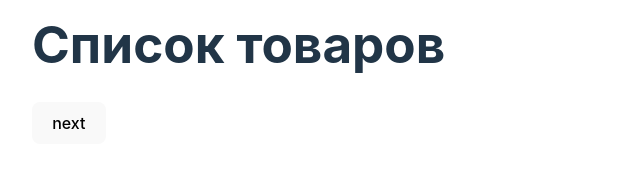
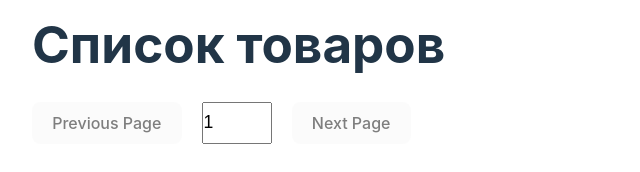
Before and after one commit to Tetrarium/valantis-test, a website built with Vite: page src/index.html in a window 1280 px wide. Shown: the whole page, without its empty margins (0-640 px from the left). Built offline with nearby package versions, Linux system fonts and the light colour scheme; no server answers.

Commit message:
Выполнена загрука товаров и отображение

```diff
--- /dev/null
+++ b/src/components/Page/Good/Good.css
@@ -0,0 +1,18 @@
+
+.good {
+  width: 200px;
+  border: 1px solid gray;
+  margin-bottom: 20px;
+  padding: 10px;
+  border-radius: 10px;
+  box-shadow: 1px 1px 4px 1px gray;
+
+  display: flex;
+  flex-direction: column;
+  align-items: center;
+  justify-content: space-between;
+}
+
+.good__name {
+  text-align: center;
+}
--- /dev/null
+++ b/src/components/Page/Good/Good.ts
@@ -0,0 +1,25 @@
+import "./Good.css";
+
+interface Props {
+  id: string;
+  brand: string | null;
+  price: number;
+  product: string;
+}
+
+export default function Good({
+  brand,
+  price,
+  product,
+}: Props): HTMLDivElement {
+  const good = document.createElement('div');
+  good.classList.add('good');
+
+  good.innerHTML = `
+    <div class="good__brand">${brand || 'No name'}</div>
+    <div class="good__name">${product}</div>
+    <div calss="good__price">Цена: ${price}</div>
+  `;
+
+  return good;
+}
--- a/src/components/Page/Page.css
+++ b/src/components/Page/Page.css
@@ -8,20 +8,15 @@
   justify-content: space-between;
 }
 
-.good {
-  width: 200px;
-  border: 1px solid gray;
-  margin-bottom: 20px;
-  padding: 10px;
-  border-radius: 10px;
-  box-shadow: 1px 1px 4px 1px gray;
-
+.page__control {
   display: flex;
-  flex-direction: column;
-  align-items: center;
-  justify-content: space-between;
+  margin-bottom: 30px;
 }
 
-.good__name {
-  text-align: center;
+.page__number {
+  display: inline-block;
+  font-size: 1.1em;
+  margin: 0 20px;
+  width: 70px;
+  display: flex;
 }
--- a/src/components/Page/Page.ts
+++ b/src/components/Page/Page.ts
@@ -1,7 +1,10 @@
 import "./Page.css";
 
 import { SHOW_LIMIT } from "@/config";
-import { GoodsController } from "@/modules/goods/GoodsController";
+import { GoodsController, Meta } from "@/modules/goods/GoodsController";
+
+import Good from "./Good/Good";
+import { ChangePageBtn } from "./UI/Button/Button";
 
 export class Page {
   private controller: GoodsController;
@@ -9,10 +12,17 @@ export class Page {
   private root: HTMLElement;
   private pageEl!: HTMLElement;
   private goodsContainer!: HTMLElement;
+  private pageControl!: HTMLElement;
+
+  private previousButton!: HTMLButtonElement;
+  private nextButton!: HTMLButtonElement;
+  private pageNumEl!: HTMLInputElement;
 
   constructor(root: HTMLElement) {
     this.root = root;
     this.controller = new GoodsController();
+
+    this.handleClickChangePage = this.handleClickChangePage.bind(this);
   }
 
   createPageEl(title: string) {
@@ -23,55 +33,85 @@ export class Page {
       <h1 class="page__header">${title}</h1>
     `);
 
-    const nextButton = this.createButton('next');
-    this.pageEl.appendChild(nextButton);
+    this.root.appendChild(this.pageEl);
+
+    this.createPageControl();
   }
 
-  createButton(title: string) {
-    const button = document.createElement('button');
-    button.textContent = title;
+  createPageControl() {
+    this.pageControl = document.createElement('div');
+    this.pageControl.classList.add('page__control');
 
-    return button;
+    this.previousButton = ChangePageBtn({
+      title: 'Previous Page',
+      onClick: this.handleClickChangePage,
+    });
+
+    this.nextButton = ChangePageBtn({
+      title: 'Next Page',
+      onClick: this.handleClickChangePage,
+    });
+
+    this.pageNumEl = document.createElement('input');
+    this.pageNumEl.type = 'number';
+    this.pageNumEl.classList.add('page__number');
+
+    this.pageControl.appendChild(this.previousButton);
+    this.pageControl.appendChild(this.pageNumEl);
+    this.pageControl.appendChild(this.nextButton);
+    this.pageEl.appendChild(this.pageControl);
+  }
+
+  updatePageControl({ currentPage, previousPage, nextPage, lastPage }: Meta) {
+    const DISABLED = 'disabled';
+    this.nextButton.classList.remove(DISABLED);
+    this.previousButton.classList.remove(DISABLED);
+
+    if (!previousPage) {
+      this.previousButton.classList.add(DISABLED);
+    }
+    if (!nextPage) {
+      this.nextButton.classList.add(DISABLED);
+    }
+
+    this.nextButton.dataset.page = nextPage?.toString();
+    this.previousButton.dataset.page = previousPage?.toString();
+
+    this.pageNumEl.value = currentPage.toString();
+    this.pageNumEl.min = '0';
+    this.pageNumEl.max = String(lastPage);
   }
 
   createGoodsEl() {
     this.goodsContainer = document.createElement('div');
     this.goodsContainer.classList.add('page__goods');
+
+    this.pageEl.appendChild(this.goodsContainer);
   }
 
-  async renderGoods() {
+  async renderGoods(page: number) {
+    this.pageNumEl.textContent = String(page);
+
     this.goodsContainer.innerHTML = 'Loading...';
-    const goods = await this.controller.getGoods(SHOW_LIMIT, 1);
+    const { goods, meta } = await this.controller.getGoods(SHOW_LIMIT, page);
 
-    console.log(goods);
+    console.log(meta);
+    this.updatePageControl(meta);
 
-    this.goodsContainer.innerHTML = goods
-      .map(good => this.createGoodEl(good))
-      .join(' ');
+    this.goodsContainer.innerHTML = '';
+
+    goods.forEach(good => this.goodsContainer.appendChild(
+      Good(good)
+    ));
   }
 
-  private createGoodEl(good: {
-    brand: string | null;
-    price: number;
-    product: string;
-  }) {
-    return `
-      <div class="good">
-        <div class="good__brand">${good.brand || 'No name'}</div>
-        <div class="good__name">${good.product}</div>
-        <div calss="good__price">Цена: ${good.price}</div>
-      </div>
-    `;
+  handleClickChangePage(page: number) {
+    this.renderGoods(page);
   }
-
 
   mount() {
     this.createPageEl('Список товаров');
-    this.root.appendChild(this.pageEl);
-
     this.createGoodsEl();
-    this.pageEl.appendChild(this.goodsContainer);
-
-    this.renderGoods();
+    this.renderGoods(1);
   }
 }
--- /dev/null
+++ b/src/components/Page/UI/Button/Button.css
@@ -0,0 +1,4 @@
+.disabled {
+  pointer-events: none;
+  opacity: .5;
+}
--- /dev/null
+++ b/src/components/Page/UI/Button/Button.ts
@@ -0,0 +1,24 @@
+import "./Button.css";
+
+interface Props {
+  title: string;
+  onClick?: (page: number) => void;
+}
+
+export function ChangePageBtn({ title, onClick }: Props) {
+  const button = document.createElement('button');
+  button.classList.add('button');
+  button.textContent = title;
+
+  console.log(onClick);
+
+  if (onClick) {
+    button.addEventListener('click', (evt) => {
+      evt.preventDefault();
+      console.log('click');
+      onClick(Number(button.dataset.page!));
+    });
+  }
+
+  return button;
+}
--- a/src/modules/goods/GoodsController.ts
+++ b/src/modules/goods/GoodsController.ts
@@ -1,16 +1,17 @@
 import { GoodsModel } from "./GoodsModel";
+
+export interface Meta {
+  currentPage: number;
+  previousPage: number | undefined;
+  nextPage: number | undefined;
+  lastPage?: number;
+}
 
 export class GoodsController {
   private model: GoodsModel;
-  private _hasNextPage: boolean;
 
   constructor() {
     this.model = new GoodsModel;
-    this._hasNextPage = false;
-  }
-
-  public get hasNextPage() {
-    return this._hasNextPage;
   }
 
   private async getNumberAllItems(): Promise<number> {
@@ -25,17 +26,30 @@ export class GoodsController {
     const offset = (page - 1) * limit;
 
     const ids = await this.model.getIds(limit + 1, offset);
-    this._hasNextPage = ids.length > limit;
 
     const items = await this.model.getItems(
       ids
     );
 
-    return [...(new Set(ids))]
+    const lastPage = await this.getNumAllPages(limit);
+
+    const goods = [...(new Set(ids))]
       .map(id =>
         items.find(item =>
           item.id === id))
       .filter(item => item !== undefined)
       .slice(0, limit) as typeof items;
+
+    const previousPage = page > 1 ? page - 1 : undefined;
+    const nextPage = page < lastPage ? page + 1 : undefined;
+
+    const meta: Meta = {
+      currentPage: page,
+      previousPage,
+      nextPage,
+      lastPage,
+    };
+
+    return { goods, meta };
   }
 }
```
